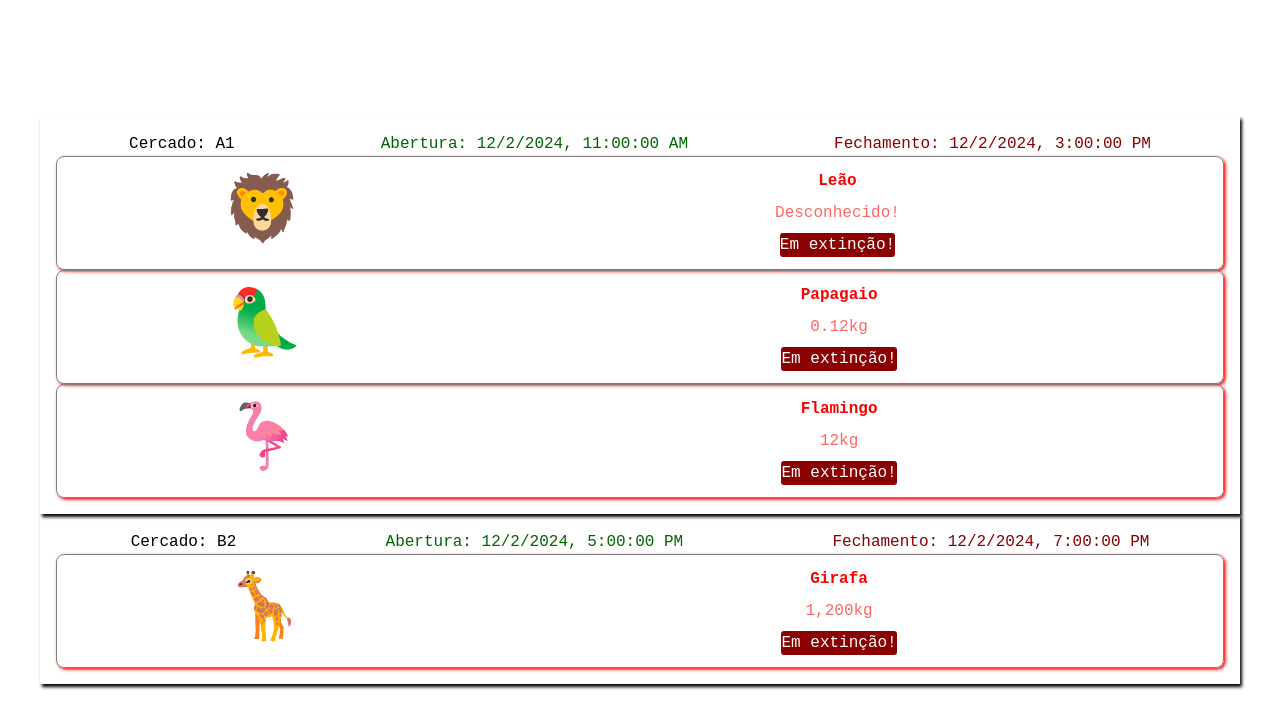
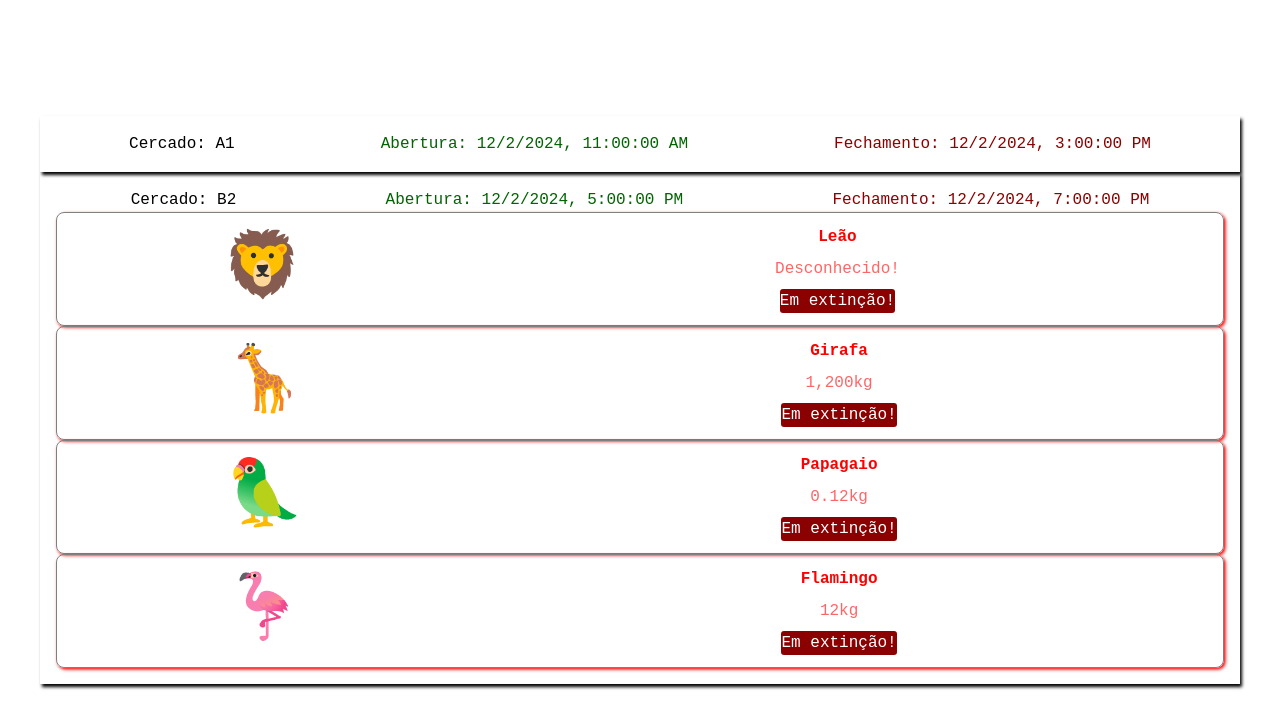
Before and after one commit to ufjf-dcc207/ufjf-dcc207-2024-3-a-atv03-isaac-kapela, a React (Vite) app: page / in a window 1280 px wide. Shown: the top 728 px of the page. Built offline with nearby package versions, Linux system fonts and the light colour scheme.

Commit message:
add func animaç

```diff
--- a/src/App.tsx
+++ b/src/App.tsx
@@ -13,20 +13,15 @@ const ANIMAIS: AnimaisTuplaType[] = [
 
 function App() {
   const exA1: ReactNode[] = [];
-  const exB2: ReactNode[] = [];
-  for (let i = 0; i < ANIMAIS.length; i++) {
-    let ex = ANIMAIS[i][2] < 200.0? exA1 : exB2;
+  const exB2: ReactNode[] = ANIMAIS.map(function(animal){
+    return <Animal
+    icone={animal[0]}
+    nome={animal[1]}
+    peso={animal[2]}
+    extincao={animal[3]}
+  />
+  });
 
-
-      ex.push(
-        <Animal
-          icone={ANIMAIS[i][0]}
-          nome={ANIMAIS[i][1]}
-          peso={ANIMAIS[i][2]}
-          extincao={ANIMAIS[i][3]}
-        />
-      );
-    }
 
 
 
```
